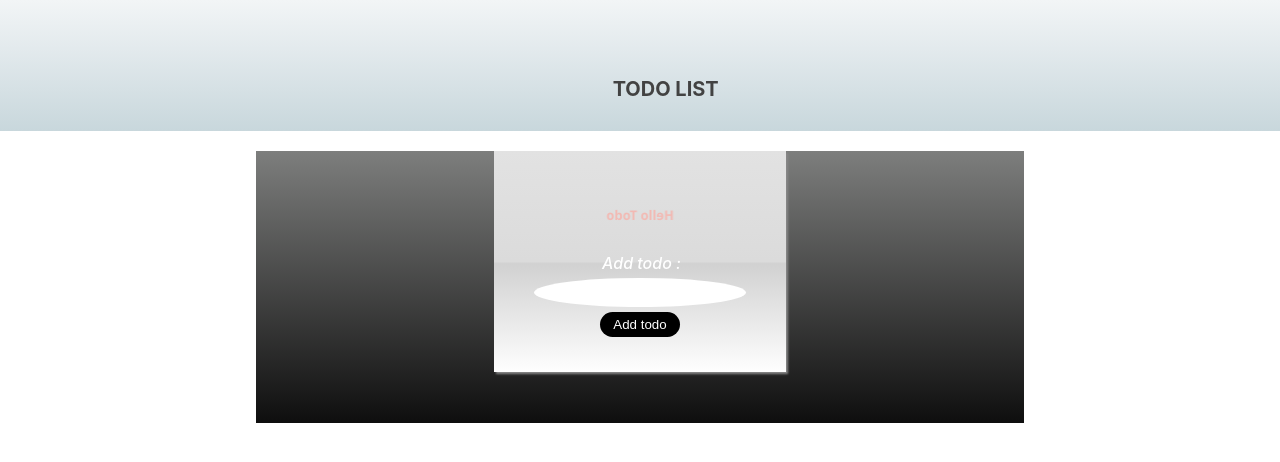
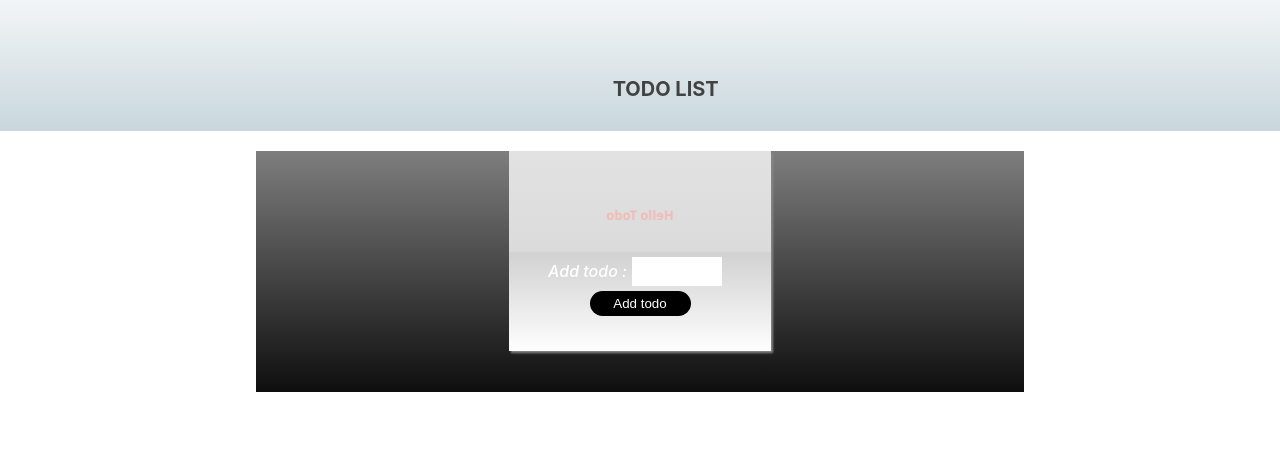
Before and after one commit to lape15/react-todo, a React (Create React App) app: page / in a window 1280 px wide. Shown: the top 462 px of the page. Built offline with nearby package versions, Linux system fonts and the light colour scheme.

Commit message:
todos are saved in browser local storage

```diff
--- a/src/App.js
+++ b/src/App.js
@@ -44,7 +44,7 @@ const App = () => {
     localStorage.setItem("items", JSON.stringify(newList));
     setItems(newList);
   };
-  console.log(items.length);
+  // console.log(items.length);
   return (
     <div className="App">
       <Header />
--- a/src/components/Input.js
+++ b/src/components/Input.js
@@ -20,7 +20,6 @@ const Search = ({ UpdateTodos }) => {
   const handleSubmit = e => {
     e.preventDefault();
     if (!todo) return;
-    // console.log(todo);
     addTodo(todo);
     setTodo("");
     resetTodo();
@@ -39,6 +38,11 @@ const Search = ({ UpdateTodos }) => {
         margin: 20px auto;
         width: 30%;
         background: #e2e2e2;
+
+        @media (min-width: 300px) {
+          width: 200px;
+          margin-bottom: 10px;
+        }
         background: -moz-linear-gradient(
           top,
           #e2e2e2 0%,
@@ -104,10 +108,12 @@ const Search = ({ UpdateTodos }) => {
               color: black;
               text-align: center;
               font-family: "Segoe UI", Tahoma, Geneva, Verdana, sans-serif;
-              /* background-image: linear-gradient(to right, #40caed, aqua); */
               margin: 5px;
               border: none;
-              border-radius: 100%;
+              /* border-radius: 100%; */
+              @media (min-width: 300px) {
+                width: 80px;
+              }
             `}
           />
         </label>
@@ -120,6 +126,10 @@ const Search = ({ UpdateTodos }) => {
             border-radius: 36px;
             border: none;
             padding: 5px;
+            @media (min-width: 300px) {
+              width: 101px;
+              /* border: 2px solid blue; */
+            }
           `}
         >
           Add todo
--- a/src/components/Items.js
+++ b/src/components/Items.js
@@ -5,7 +5,6 @@ import { css, jsx } from "@emotion/core";
 const Items = ({ item, index, removeTodo, completedTodo }) => {
   //   localStorage.getItem("items");
   const handleChecked = () => {
-    // console.log(item.id);
     completedTodo(item.id);
     console.log(index, item.id);
   };
@@ -30,7 +29,6 @@ const Items = ({ item, index, removeTodo, completedTodo }) => {
         css={css`
           color: black;
           margin-right: 20px;
-          /* float: right; */
         `}
       >
         <label htmlFor="">Completed </label>
@@ -42,6 +40,7 @@ const Items = ({ item, index, removeTodo, completedTodo }) => {
           `}
           onChange={handleChecked}
           disabled={item.completed ? true : false}
+          checked={item.completed ? true : false}
         />
       </span>
 
```
